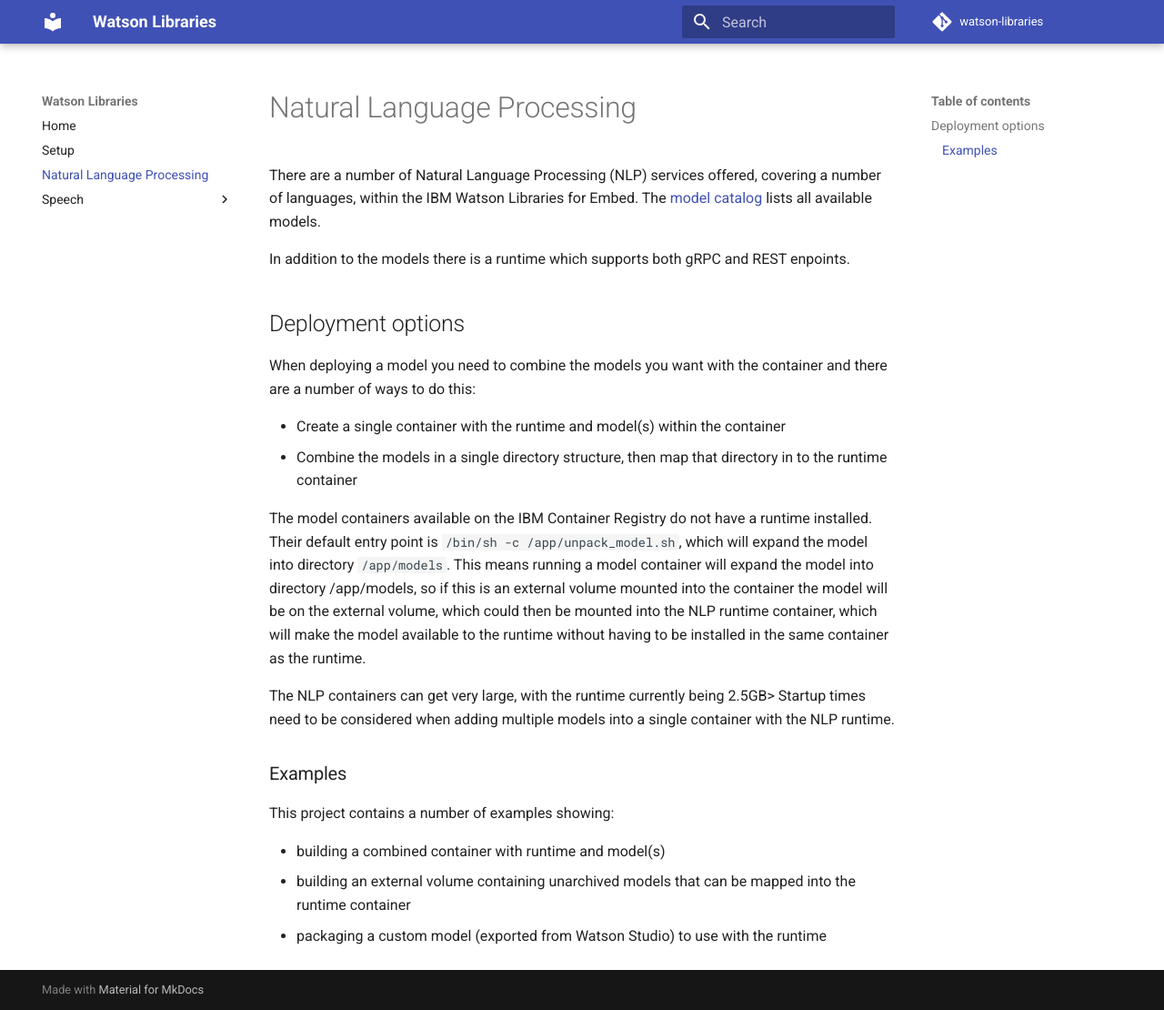
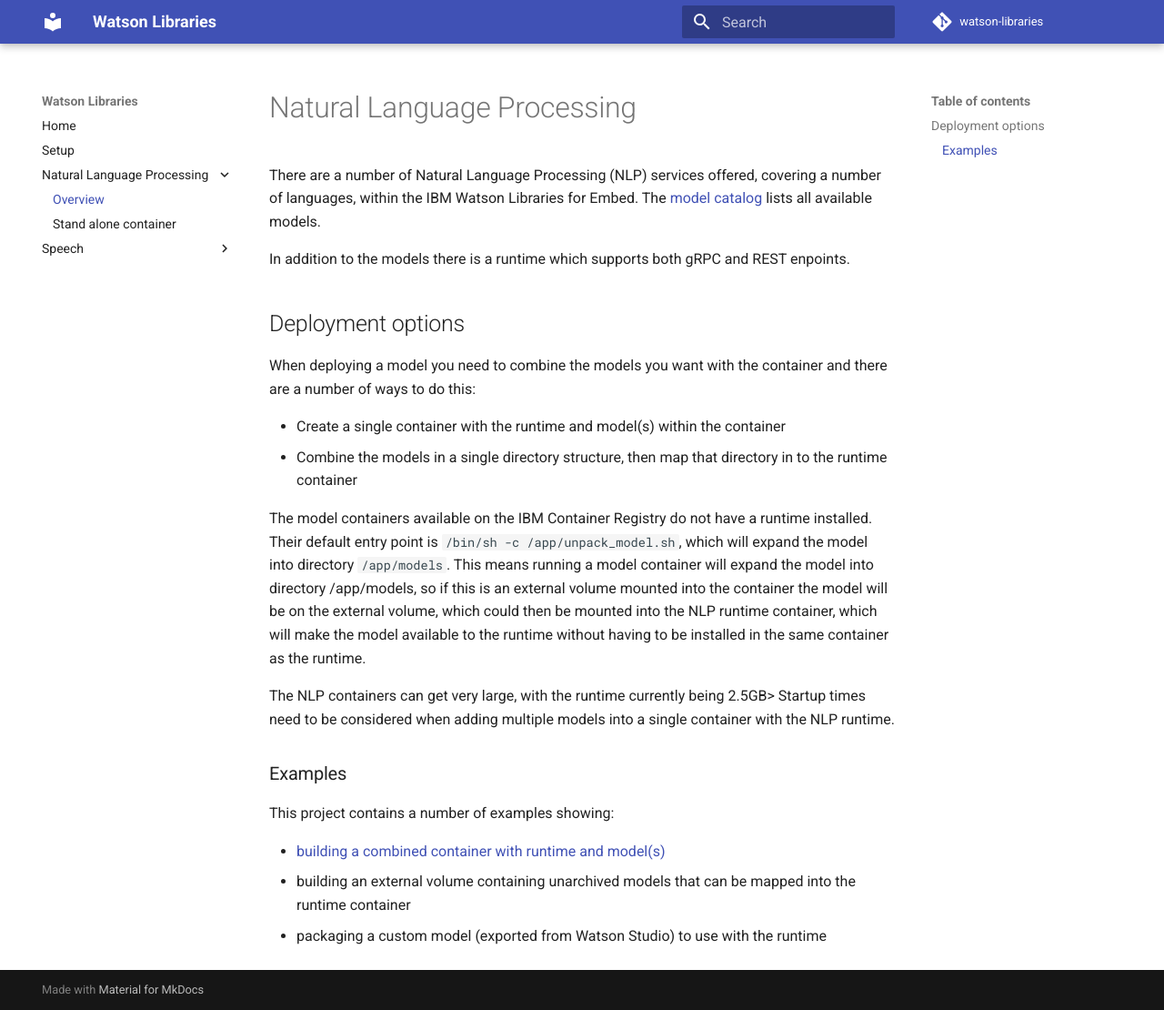
Before and after one commit to binnes/watson-libraries, an MkDocs documentation site: the page built from docs/nlp.md, in a window 1280 px wide and 1110 px high. Shown: the whole window at 91% size. Built offline with MkDocs 1.6.1 and Material for MkDocs 9.7.7, drawn with Linux system fonts in a browser that asks for light colours; comment, search, counter and statistics services are not loaded; part of the change alters nothing that is shown.

Commit message:
updated TOC

```diff
--- a/docs/nlp.md
+++ b/docs/nlp.md
@@ -19,6 +19,6 @@ The NLP containers can get very large, with the runtime currently being 2.5GB> S
 
 This project contains a number of examples showing:
 
-- building a combined container with runtime and model(s)
+- [building a combined container with runtime and model(s)](nlp-combined-image.md)
 - building an external volume containing unarchived models that can be mapped into the runtime container
 - packaging a custom model (exported from Watson Studio) to use with the runtime
--- a/mkdocs.yml
+++ b/mkdocs.yml
@@ -38,7 +38,9 @@ markdown_extensions:
 nav:
   - Home: index.md
   - Setup: setup.md
-  - Natural Language Processing: nlp.md
+  - Natural Language Processing:
+    - Overview: nlp.md
+    - Stand alone container: nlp-combined-image.md
   - Speech:
     - Overview: speech.md
     - Speech to Text:
```
